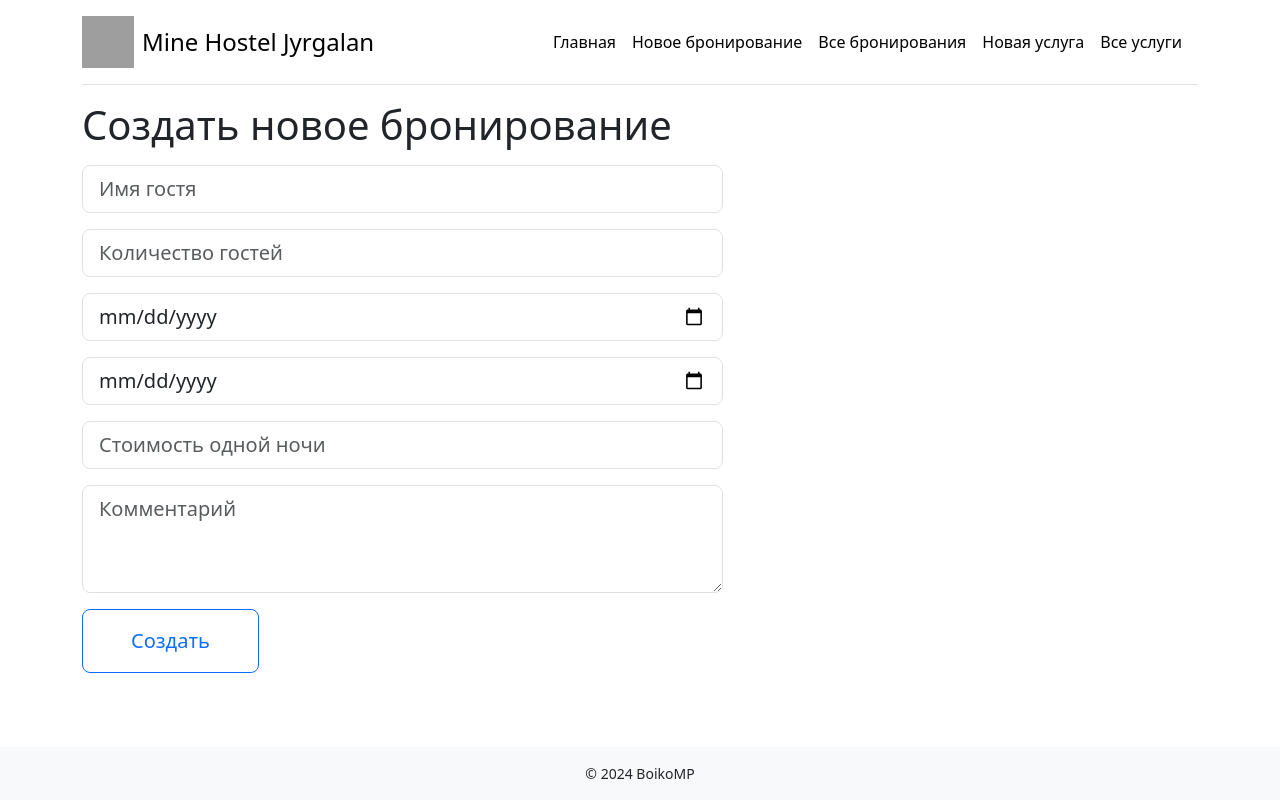
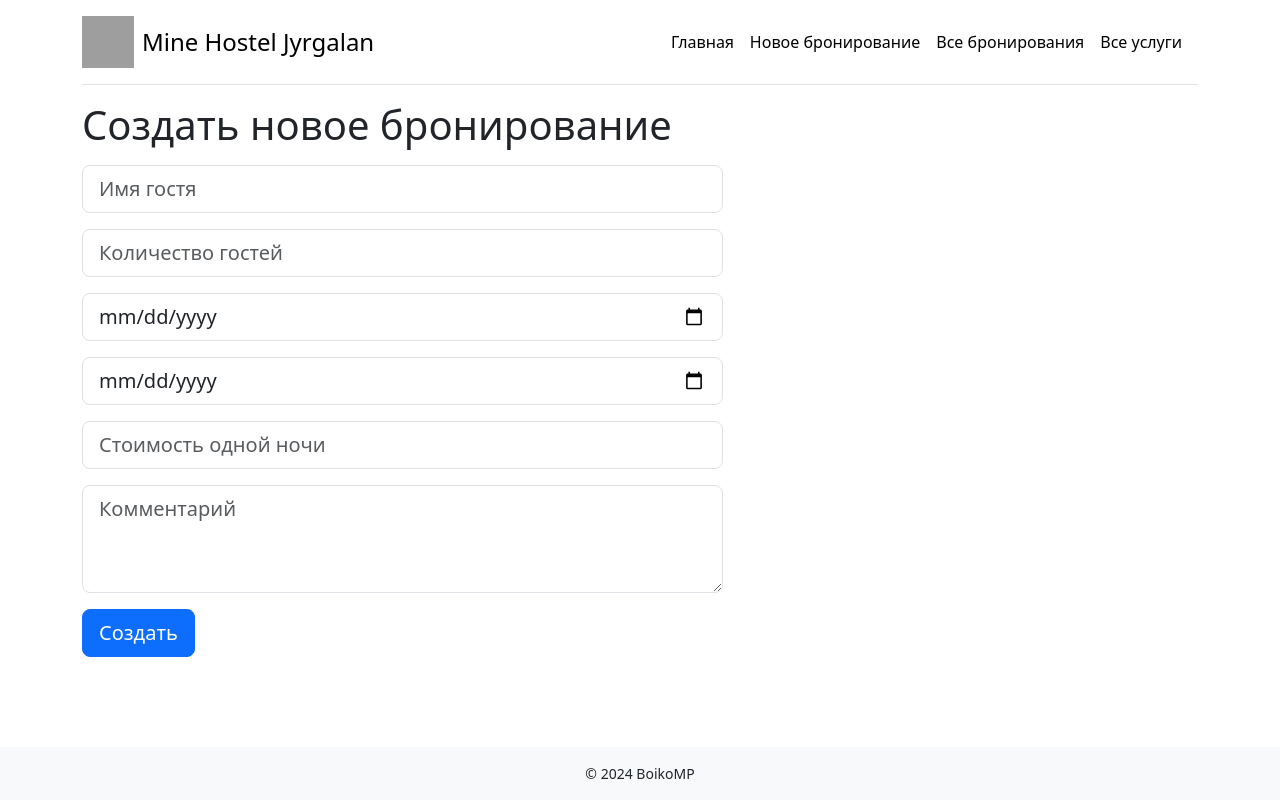
Before and after one commit to Boikomp/minehostel_app, a Flask app: page /order-create in a window 1280 px wide. Run offline with Flask 2, Linux system fonts and the light colour scheme; grey boxes are pictures that could not be loaded.

Commit message:
Изменил стиль кнопки

```diff
--- a/reservations_app/templates/header.html
+++ b/reservations_app/templates/header.html
@@ -8,7 +8,6 @@
     <a class="me-3 py-2 link-body-emphasis text-decoration-none" href="{{ url_for('index') }}">Главная</a>
     <a class="me-3 py-2 link-body-emphasis text-decoration-none" href="{{ url_for('order_create') }}">Новое бронирование</a>
     <a class="me-3 py-2 link-body-emphasis text-decoration-none" href="{{ url_for('orders_all') }}">Все бронирования</a>
-    <a class="me-3 py-2 link-body-emphasis text-decoration-none" href="{{ url_for('service_create') }}">Новая услуга</a>
     <a class="me-3 py-2 link-body-emphasis text-decoration-none" href="{{ url_for('services_all') }}">Все услуги</a>
   </nav>
 </div>
--- a/reservations_app/templates/order_create.html
+++ b/reservations_app/templates/order_create.html
@@ -62,7 +62,7 @@
       </p>
       {{ form.comment(class="form-control form-control-lg", placeholder=form.comment.label.text, rows="3", cols="40") }}
       <p></p>
-      {{ form.submit(class="px-5 py-3 btn btn-lg btn-outline-primary") }}
+      {{ form.submit(class="btn btn-lg btn-primary") }}
     </form>
   </div>
 </div>
--- a/reservations_app/templates/order_update.html
+++ b/reservations_app/templates/order_update.html
@@ -70,7 +70,7 @@
       </p>
       {{ form.comment(class="form-control form-control-lg", placeholder=form.comment.label.text, rows="3", cols="40") }}
       <p></p>
-      {{ form.submit(class="px-5 py-3 btn btn-lg btn-outline-primary") }}
+      {{ form.submit(class="btn btn-lg btn-primary") }}
     </form>
   </div>
 </div>
--- a/reservations_app/templates/service_create.html
+++ b/reservations_app/templates/service_create.html
@@ -38,7 +38,7 @@
           {% endfor %}
         {% endif %}
       </p>
-      {{ form.submit(class="px-5 py-3 btn btn-lg btn-outline-primary") }}
+      {{ form.submit(class="btn btn-lg btn-primary") }}
     </form>
   </div>
 </div>
--- a/reservations_app/templates/services_all.html
+++ b/reservations_app/templates/services_all.html
@@ -37,5 +37,5 @@
     {% endfor %}
   </tbody>
 </table>
-
+<a href="{{ url_for('service_create') }}" class="btn btn-lg btn-primary">Добавить услугу</a>
 {% endblock content %}
```
